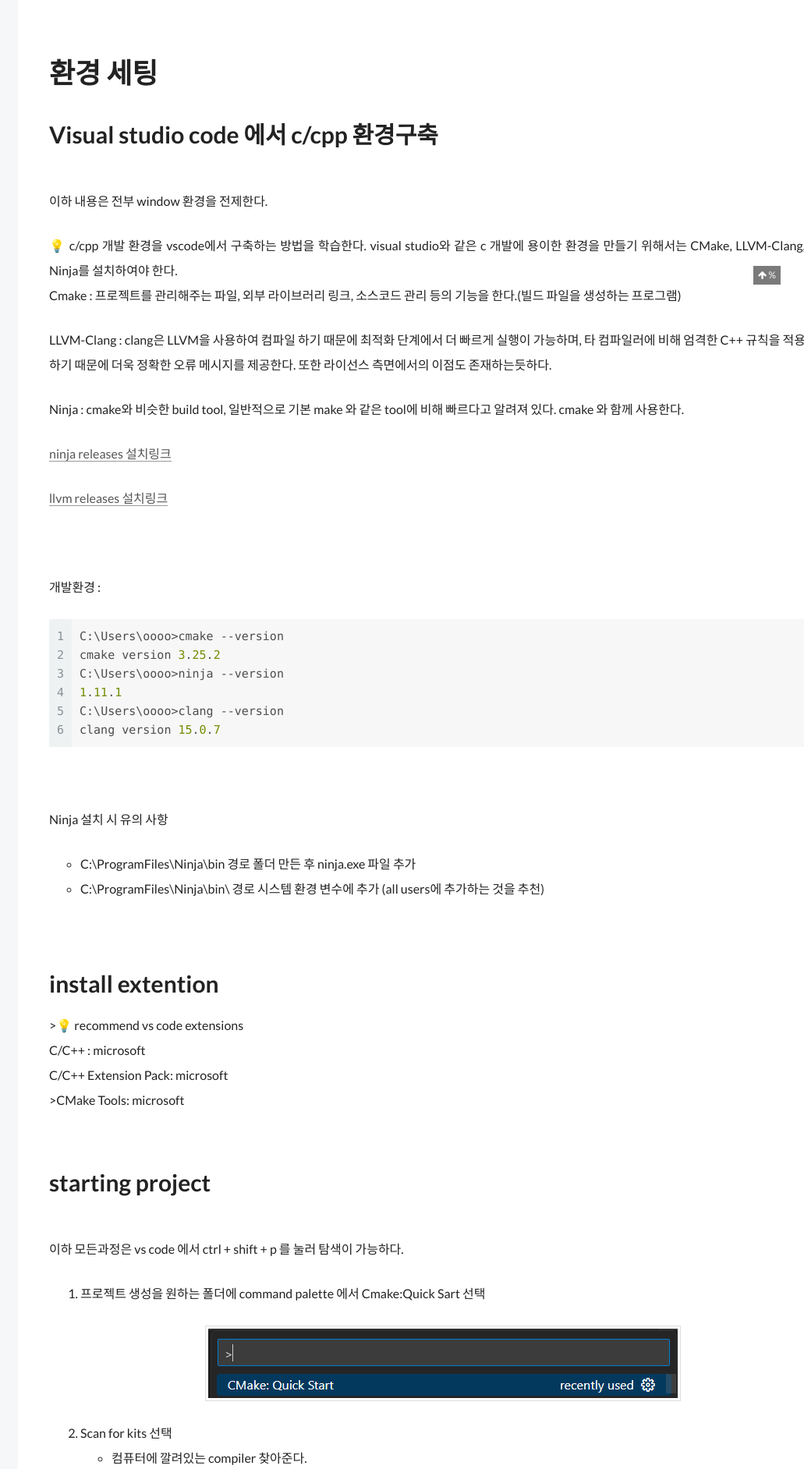
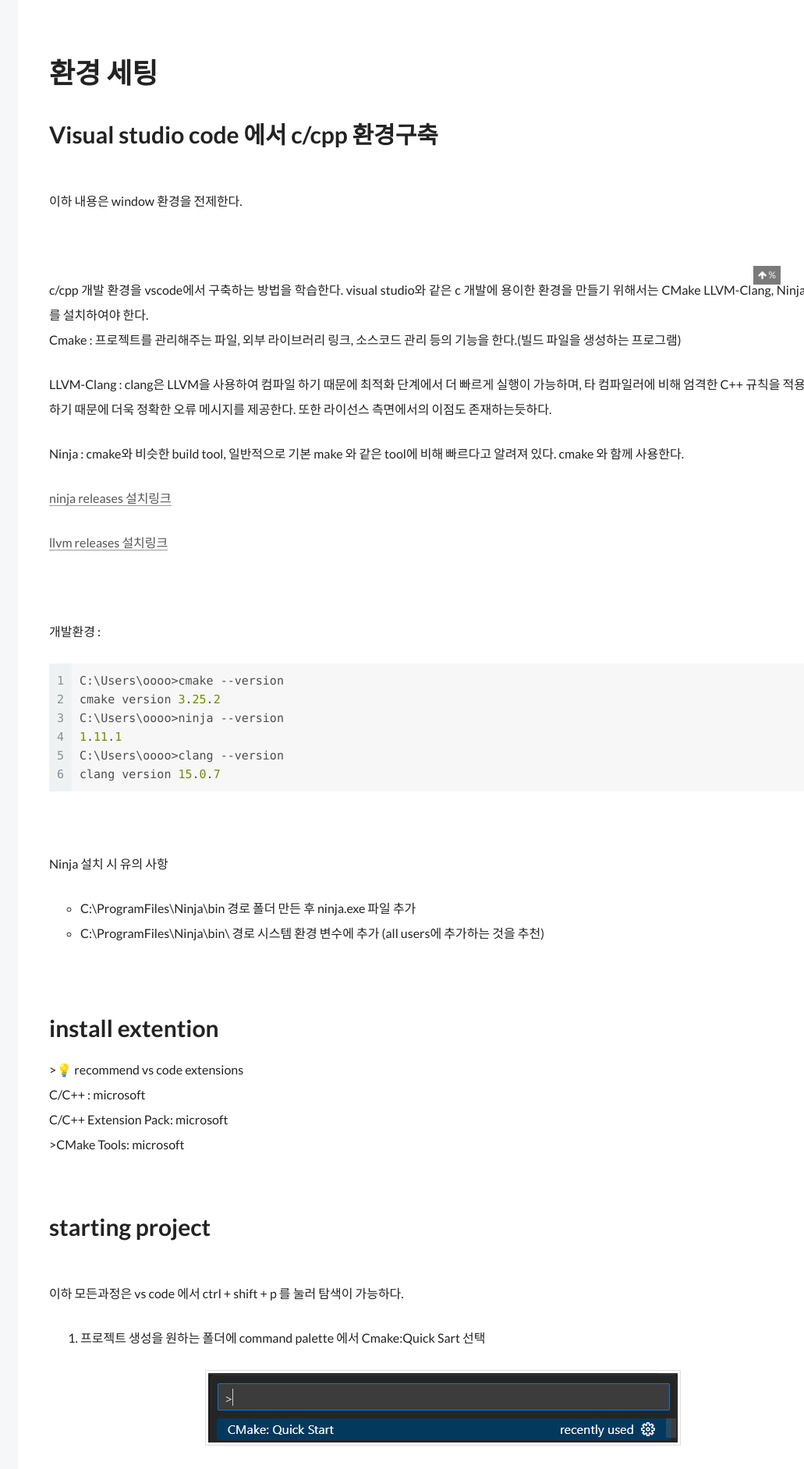
Before and after one commit to donguk071/donguk071.github.io, a Jekyll site: the page built from _posts/2023-03-28-VScodeSetting.md, in a window 1280 px wide. Shown: the part 635-2519 px from the top of the page at 78% size, without its empty margins (249-1280 px from the left). Built offline with Jekyll 4.4.1, drawn with Linux system fonts in a browser that asks for light colours; comment, search, counter and statistics services are not loaded.

Commit message:
blog : uqdata typo

```diff
--- a/_posts/2023-03-28-VScodeSetting.md
+++ b/_posts/2023-03-28-VScodeSetting.md
@@ -19,11 +19,13 @@ use_math: true
 
 ## Visual studio code 에서 c/cpp 환경구축
 <br/>
-이하 내용은 전부 window 환경을 전제한다.
+이하 내용은 window 환경을 전제한다.
+
 <br/>
 
 <aside>
-💡 c/cpp 개발 환경을 vscode에서 구축하는 방법을 학습한다. visual studio와 같은 c 개발에 용이한 환경을 만들기 위해서는 CMake, LLVM-Clang, Ninja를 설치하여야 한다.
+
+c/cpp 개발 환경을 vscode에서 구축하는 방법을 학습한다. visual    studio와 같은 c 개발에 용이한 환경을 만들기 위해서는 CMake LLVM-Clang, Ninja를 설치하여야 한다.
 
 </aside>
 
```
Also changed, not shown: _posts/2023-04-15-opencvStitching.md (+1 -1 lines).
